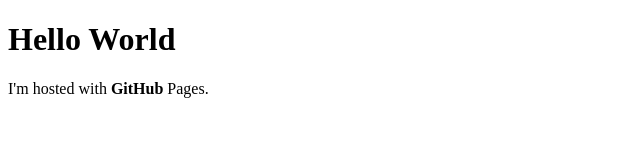
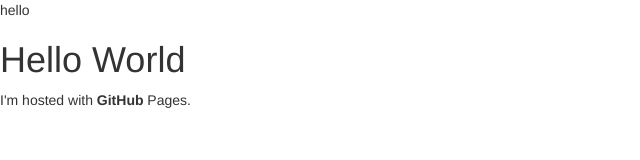
Before and after one commit to Cheyanne21/Website-Project, a plain HTML site: page index.html in a window 1280 px wide. Shown: the whole page, without its empty margins (0-640 px from the left). Drawn offline with nearby package versions, Linux system fonts and the light colour scheme.

Commit message:
added a link

```diff
--- a/index.html
+++ b/index.html
@@ -1,6 +1,7 @@
 <!DOCTYPE html>
 <html>
 <head>
+<link rel="stylesheet" href="https://maxcdn.bootstrapcdn.com/bootstrap/3.3.7/css/bootstrap.min.css"
   <title>hello</title>
 </head>
 <body>
```
